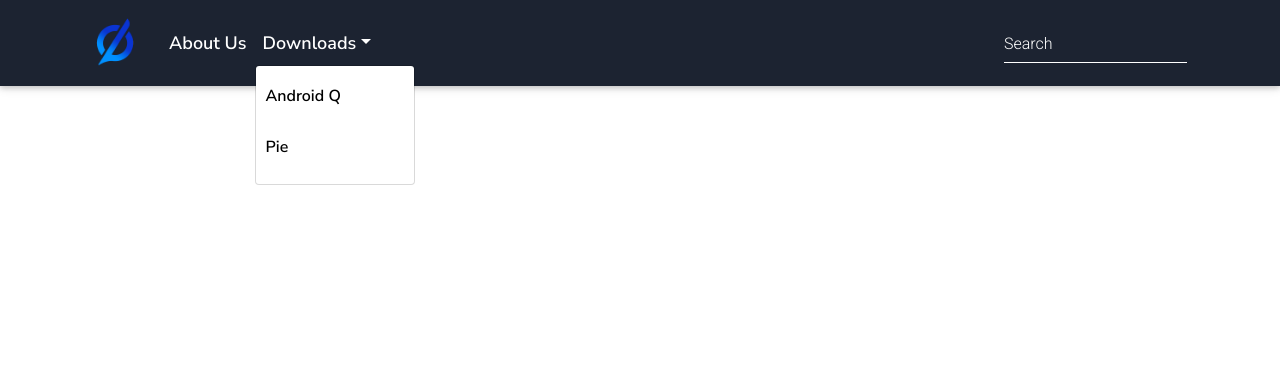
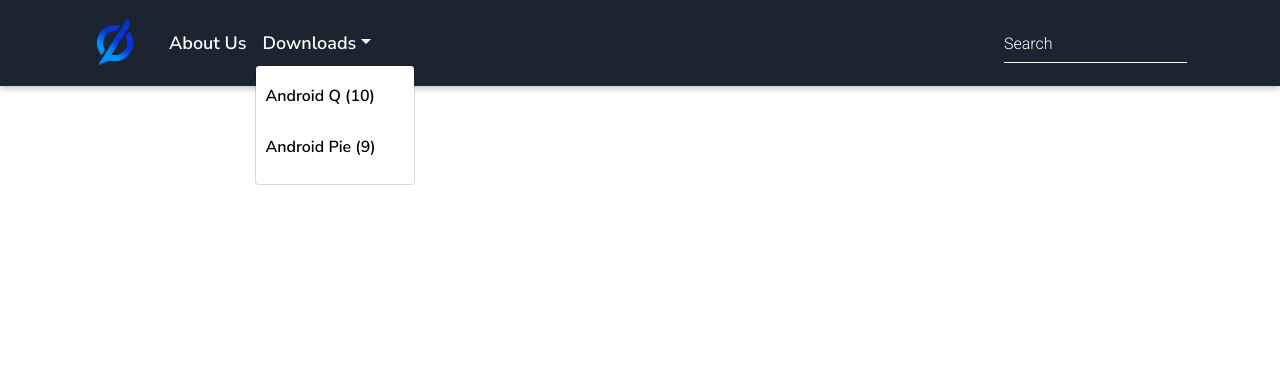
Before and after one commit to Arna-Maity/HavocOS-Web, a Django app: template HavocOS_Web/havochome/templates/havochome/base.html in a window 1280 px wide, after a click on "Downloads". Shown: the top 386 px of the page. Run offline with Django 3.2, Linux system fonts and the light colour scheme; the template is opened without the code that fills it, so the values that code supplies are empty; some libraries are stand-ins or nearby versions.

Commit message:
Updated base.html and android 9/10 pages.

```diff
--- a/HavocOS_Web/havochome/templates/havochome/base.html
+++ b/HavocOS_Web/havochome/templates/havochome/base.html
@@ -27,7 +27,7 @@
   <link href="https://fonts.googleapis.com/css2?family=Nunito+Sans:wght@600&display=swap" rel="stylesheet">
 
   <!-- add icon link -->
-  <link rel = "icon" href =  "static 'havochome/assets/havoc_logo.ico'" type = "image/x-icon">
+  <link rel = "icon" href =  "/static/havochome/assets/havoc_logo.ico'" type = "image/x-icon">
 
   <style>
       .flob{
@@ -85,8 +85,8 @@
                         <li class="nav-item dropdown">
                             <a class="nav-link dropdown-toggle flob" style="font-size: large" id="navbarDropdownMenuLink" data-toggle="dropdown" aria-haspopup="true" aria-expanded="false">Downloads</a>
                             <div class="dropdown-menu dropdown-primary" aria-labelledby="navbarDropdownMenuLink">
-                                <a class="dropdown-item flob" style="font-size: medium" href="{% url 'havoc_downloads' %}a10">Android Q</a>
-                                <a class="dropdown-item flob" style="font-size: medium" href="{% url 'havoc_downloads' %}a9">Pie</a>
+                                <a class="dropdown-item flob" style="font-size: medium" href="{% url 'havoc_downloads' %}10">Android Q (10)</a>
+                                <a class="dropdown-item flob" style="font-size: medium" href="{% url 'havoc_downloads' %}9">Android Pie (9)</a>
                             </div>
                         </li>
 
--- /dev/null
+++ b/HavocOS_Web/havochome/templates/havochome/downloads_a10.html
@@ -0,0 +1,4 @@
+{% extends "havochome/downloads.html" %}
+{% block info %}
+<h2 class="flob">Havoc OS 3.x based on Android 10 is available for the following Devices:</h2>
+{% endblock %}
--- /dev/null
+++ b/HavocOS_Web/havochome/templates/havochome/downloads_a9.html
@@ -0,0 +1,4 @@
+{% extends "havochome/downloads.html" %}
+{% block info %}
+<h2 class="flob">Havoc OS 2.x based on Android 9 is available for the following Devices:</h2>
+{% endblock %}
```
